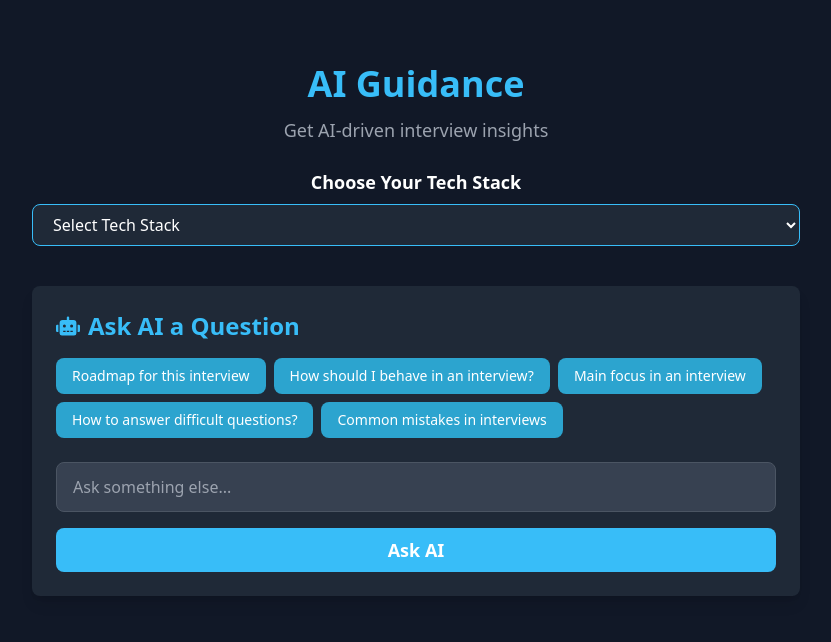
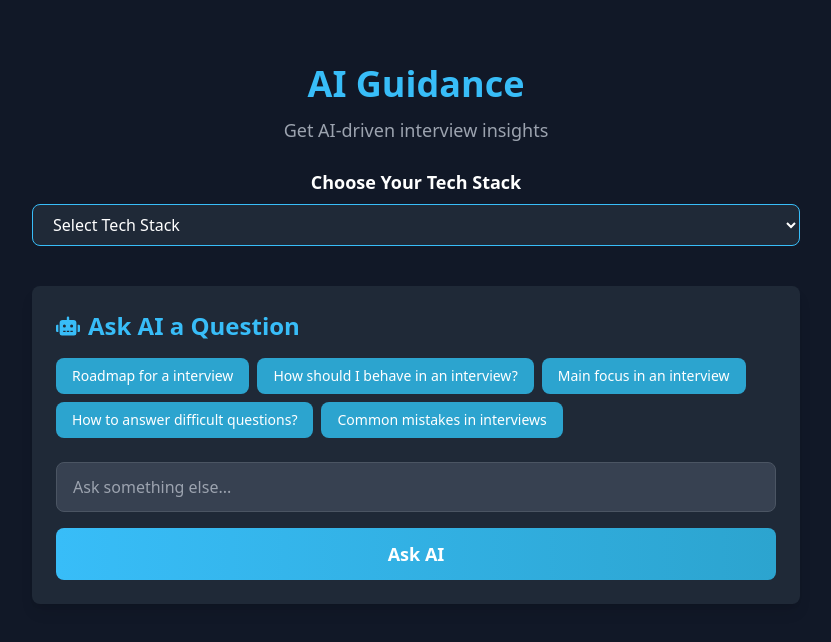
Before and after one commit to Rupam-Mondal/Interview-Frontend, a React (Vite) app: page /AI-Guidance in a window 1280 px wide. Shown: the top 642 px of the page, without its empty margins (224-1055 px from the left). Built offline with nearby package versions, Linux system fonts and the light colour scheme.

Commit message:
Ask our ai feature added. Api integrated successfully

```diff
--- /dev/null
+++ b/src/Apis/AI/index.js
@@ -0,0 +1,17 @@
+import AxiosInstance from "@/utils/AxiosInstance";
+
+export async function askOurAi(QuestionObject){
+    const token = localStorage.getItem('token');
+    try {
+        const response = await AxiosInstance.get('/Interview/user/askourai' , {
+            headers: {
+                'x-access-token': token
+            },
+            params:QuestionObject
+        });
+        return response.data;
+    } catch (error) {
+        console.log("Error in askOurAi", error);
+        return null;
+    }
+}
--- /dev/null
+++ b/src/hooks/useAskAi.js
@@ -0,0 +1,25 @@
+import { askOurAi } from "@/Apis/AI";
+import { useMutation } from "@tanstack/react-query";
+
+export function useAskAi(){
+    const { isPending, isSuccess, error, mutateAsync } = useMutation({
+        mutationFn: askOurAi,
+        onSuccess:(data) => {
+            if (data.success == false) {
+                throw new Error(data.message);
+            }
+            console.log(data);
+            return data;
+        },
+        onError:(data) => {
+            console.log(data);
+            return data;
+        }
+    });
+    return {
+        isPending,
+        isSuccess,
+        error,
+        mutateAsync
+    }
+}
--- a/src/pages/AiGuidence.jsx
+++ b/src/pages/AiGuidence.jsx
@@ -1,13 +1,16 @@
+import { useAskAi } from "@/hooks/useAskAi";
 import { useState } from "react";
 import { FaRobot } from "react-icons/fa";
+import { toast } from "sonner";
 
 function AiGuidance() {
     const [techStack, setTechStack] = useState("Select Tech Stack");
     const [question, setQuestion] = useState("");
     const [response, setResponse] = useState("");
+    const { isPending, isSuccess, error, mutateAsync: askanything } = useAskAi();
 
     const predefinedQuestions = [
-        "Roadmap for this interview",
+        "Roadmap for a interview",
         "How should I behave in an interview?",
         "Main focus in an interview",
         "How to answer difficult questions?",
@@ -15,9 +18,32 @@ function AiGuidance() {
     ];
 
     const handleAsk = (query) => {
-        if (!query.trim()) return;
-        setResponse(`AI: This is a smart answer for "${query}" in ${techStack}`);
+        const input = document.getElementById("question");
+        input.value = query;
+        setQuestion(query);
     };
+
+    async function askAi() {
+        const input = document.getElementById("question");
+        if (input.value === "") {
+            toast("Please enter or select a question");
+            return;
+        }
+        const QuestionObject = {
+            question: question,
+        }
+        try {
+            const data = await askanything(QuestionObject);
+            setResponse(data?.data);
+        } catch (error) {
+            toast("Something went wrong", {
+                style: {
+                    backgroundColor: "red",
+                    color: "white",
+                },
+            });
+        }
+    }
 
     return (
         <div className="min-h-screen bg-gray-900 text-white p-6 flex flex-col items-center">
@@ -68,14 +94,31 @@ function AiGuidance() {
                         placeholder="Ask something else..."
                         className="w-full px-4 py-3 text-gray-200 bg-gray-700 border border-gray-600 rounded-lg focus:outline-none focus:ring-2 focus:ring-[#38BDF8]"
                         value={question}
+                        id="question"
                         onChange={(e) => setQuestion(e.target.value)}
                     />
-                    <button
-                        className="mt-4 bg-[#38BDF8] px-6 py-2 rounded-lg text-lg font-semibold hover:bg-[#2ca4cf] transition-all w-full"
-                        onClick={() => handleAsk(question)}
-                    >
-                        Ask AI
-                    </button>
+                    {isPending ? (
+                        <button
+                            className="mt-4 bg-gradient-to-r from-[#38BDF8] to-[#2ca4cf] px-6 py-3 rounded-lg text-lg font-semibold w-full flex justify-center items-center gap-3 cursor-not-allowed shadow-lg shadow-[#38BDF8]/50 animate-pulse"
+                            disabled
+                        >
+                            <div className="flex space-x-2">
+                                <span className="w-3 h-3 bg-white rounded-full animate-bounce"></span>
+                                <span className="w-3 h-3 bg-white rounded-full animate-bounce delay-150"></span>
+                                <span className="w-3 h-3 bg-white rounded-full animate-bounce delay-300"></span>
+                            </div>
+                            <span className="text-white text-lg font-semibold">Analyzing...</span>
+                        </button>
+                    ) : (
+                        <button
+                            className="mt-4 bg-gradient-to-r from-[#38BDF8] to-[#2ca4cf] px-6 py-3 rounded-lg text-lg font-semibold text-white hover:shadow-xl  transition-all w-full"
+                            onClick={askAi}
+                        >
+                            Ask AI
+                        </button>
+                    )}
+
+
                 </div>
 
                 {/* AI Response */}
--- a/src/pages/Auth.jsx
+++ b/src/pages/Auth.jsx
@@ -140,8 +140,8 @@ const Auth = () => {
           {
             auth !== "login" && (
               <input
-                type="confirmpassword"
-                name="confirmpassword"
+                type="password"
+                name="password"
                 placeholder="confirmpassword"
                 autoComplete="off"
                 value={confirmpassword}
```
